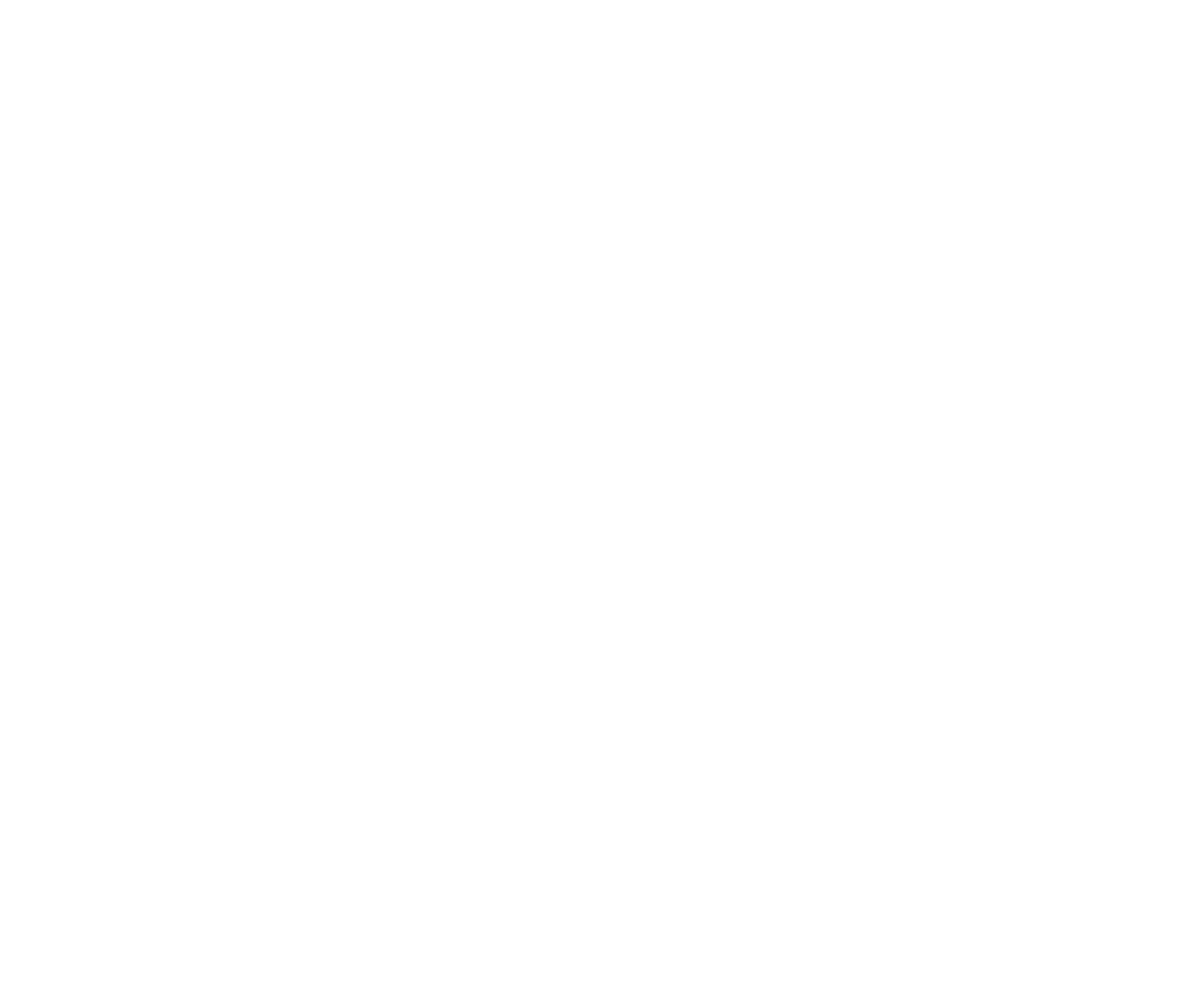
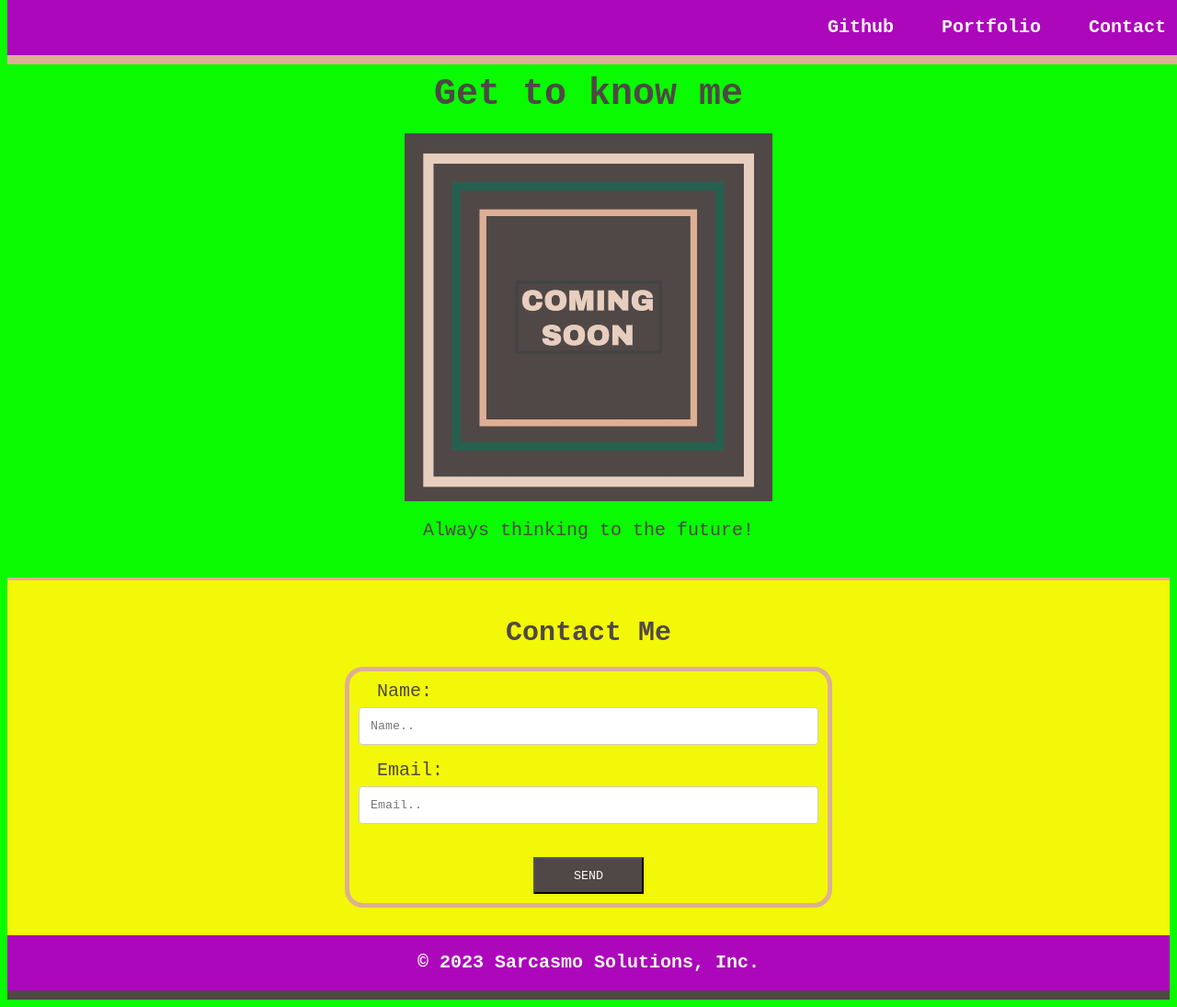
Before and after one commit to KevinRhode/git-init-sampletwo, a plain HTML site: page index.html in a window 1280 px wide. Shown: the whole page at 92% size. Before the commit the page ends 800 px from the top, so only its background shows below. Drawn offline with Linux system fonts and the light colour scheme.

Commit message:
add: CSS var, wording, links, contact info

```diff
--- a/index.html
+++ b/index.html
@@ -4,10 +4,48 @@
     <meta charset="UTF-8">
     <meta http-equiv="X-UA-Compatible" content="IE=edge">
     <meta name="viewport" content="width=device-width, initial-scale=1.0">
-    <title>Document</title>
+    <title>Kevin Rhode</title>
     <link rel="stylesheet" href="./styles.css">
 </head>
 <body>
+    <header>
+        <nav class="text-right">
+          <ul>
+            <li> <a href="https://github.com/KevinRhode">Github</a></li>
+            <li> <a href="#">Portfolio</a></li>
+            <li> <a href="#contact">Contact</a></li>
+          </ul>
+        </nav>
+      </header>
 
+      <main>
+        <h1 class="text-center">Get to know me</h1>
+        <figure>
+          <img src="./assets/images/image-1.png" alt="Graphic with Coming Soon text">
+          <figcaption class="text-center">Always thinking to the future!</figcaption>
+        </figure>
+        <section id="contact">
+          <h2 class="text-center">Contact Me</h2>
+          <form>
+            <ul>
+              <li>
+                <label class="" for="name">Name:</label>
+                <input type="text" id="name" name="user-name" placeholder="Name..">
+              </li>
+              <li>
+                <label class="" for="email">Email:</label>
+                <input type="text" id="email" name="user-email" placeholder="Email..">
+              </li>
+            </ul>
+            <div class="text-center">
+              <button type="submit">SEND</button>
+            </div>
+          </form>
+        </section>
+      </main>
+
+      <footer class="text-center">
+        © 2023 Sarcasmo Solutions, Inc.
+      </footer>
 </body>
 </html>
--- a/styles.css
+++ b/styles.css
@@ -0,0 +1,154 @@
+:root{
+    --main-bg-color:#0afa01;
+    --main-bg-color-acent:#f3f708;
+    --main-header-footer-color:#ac07bb;
+}
+
+
+/* Universal Selector */
+* {
+    font-family: 'Courier New', Courier, monospace;
+    margin-top: 0;
+    padding: 0;
+  }
+
+  /* Element Selectors */
+  body {
+
+    position: relative;
+    font-family: "Goudy Bookletter 1911", sans-serif;
+    font-size: 20px;
+    background-color: var(--main-bg-color);
+    color: #4F4846;
+  }
+
+  h1,
+  h2 {
+    margin: 20px;
+  }
+
+  main {
+    padding: 60px 0;
+  }
+
+  li {
+    display: inline;
+    padding: 0px 20px;
+    text-decoration: none;
+  }
+
+  a {
+    text-decoration: none;
+    color: #FDF8F5;
+  }
+
+  header,
+  footer {
+    width: 100%;
+    font-weight: bolder;
+    height: 60px;
+    width: 100%;
+    line-height: 60px;
+    background-color: var(--main-header-footer-color);
+  }
+
+  header {
+    position: fixed;
+    border-bottom: 10px solid #DDAF94;
+  }
+
+  footer {
+
+    position: absolute;
+    margin-top: 0;
+    bottom: 0;
+    border-bottom: 10px solid #4F4846;
+    color: #FDF8F5;
+  }
+
+  figure {
+    margin-bottom: 40px;
+  }
+
+  img {
+    display: block;
+    margin: 20px auto;
+  }
+
+  section {
+    margin-bottom: 0;
+    padding: 20px 10px 40px 10px;
+    border-top: 3px solid #DDAF94;
+    background-color:  var(--main-bg-color-acent);
+  }
+
+  form {
+    /* Center the form on the page */
+    margin: 0 auto;
+    width: 500px;
+    padding: 10px;
+    border: 5px solid #DDAF94;
+    border-radius: 20px;
+  }
+
+  label {
+    display: inline-block;
+    width: 100px;
+  }
+
+  input,
+  textarea {
+    box-sizing: border-box;
+    width: 300px;
+    border: 1px solid #4F4846;
+  }
+
+  textarea {
+    vertical-align: top;
+    height: 60px;
+  }
+
+  button {
+    height: 40px;
+    width: 120px;
+    background-color: #4F4846;
+    color: #FDF8F5;
+  }
+
+  /* Class Selectors */
+  .text-center {
+    text-align: center;
+  }
+
+  .text-right {
+    text-align: right;
+  }
+
+/* input types */
+
+    /* Style inputs with type="text", select elements and textareas */
+    input[type=text], select, textarea {
+    width: 100%; /* Full width */
+    padding: 12px; /* Some padding */
+    border: 1px solid #ccc; /* Gray border */
+    border-radius: 4px; /* Rounded borders */
+    box-sizing: border-box; /* Make sure that padding and width stays in place */
+    margin-top: 6px; /* Add a top margin */
+    margin-bottom: 16px; /* Bottom margin */
+    resize: vertical /* Allow the user to vertically resize the textarea (not horizontally) */
+    }
+
+    /* Style the submit button with a specific background color etc */
+    input[type=submit] {
+    background-color: #04AA6D;
+    color: white;
+    padding: 12px 20px;
+    border: none;
+    border-radius: 4px;
+    cursor: pointer;
+    }
+
+    /* When moving the mouse over the submit button, add a darker green color */
+    input[type=submit]:hover {
+    background-color: #a05345;
+    }
```
Also changed, not shown: 1 other file.
